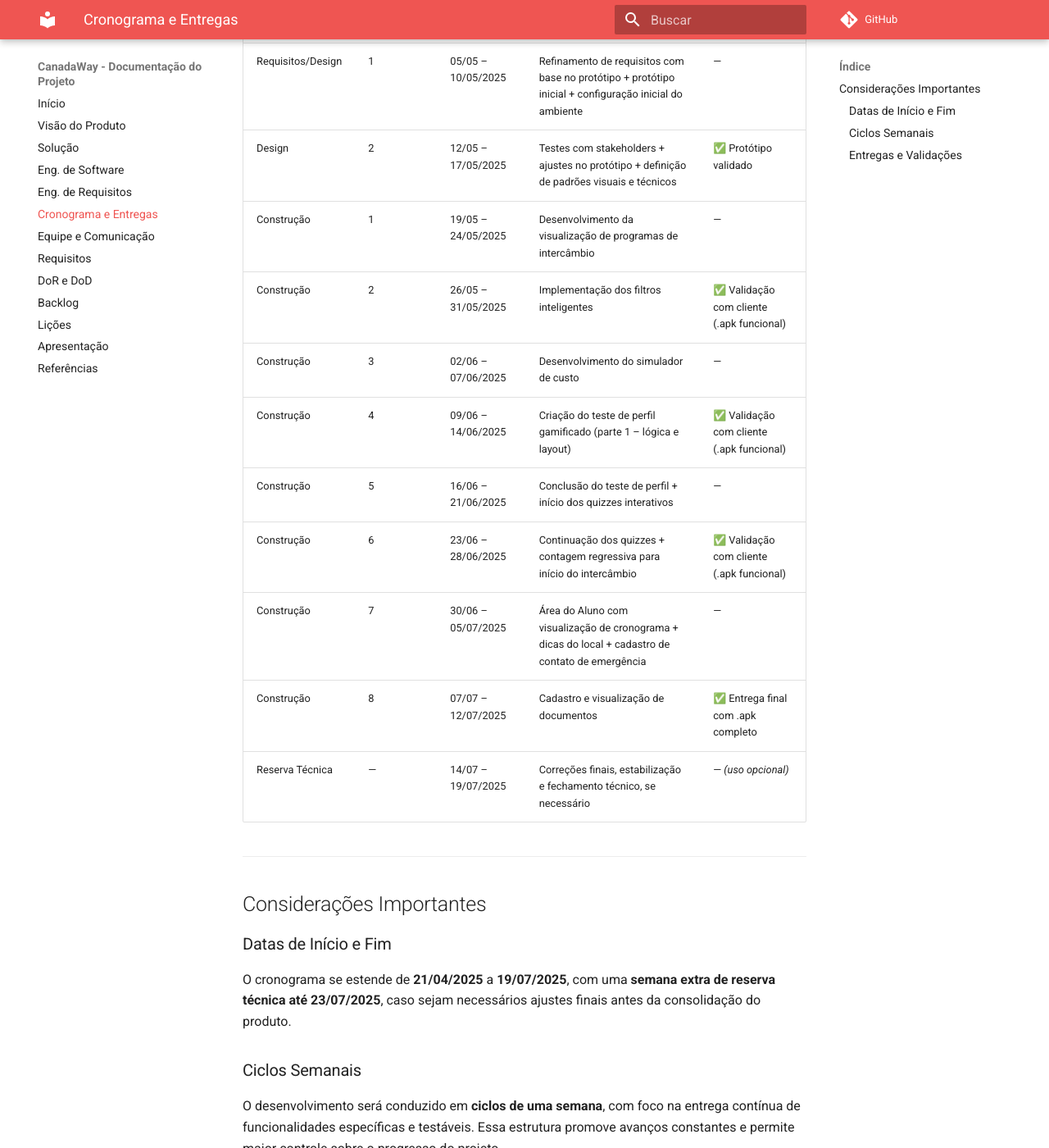
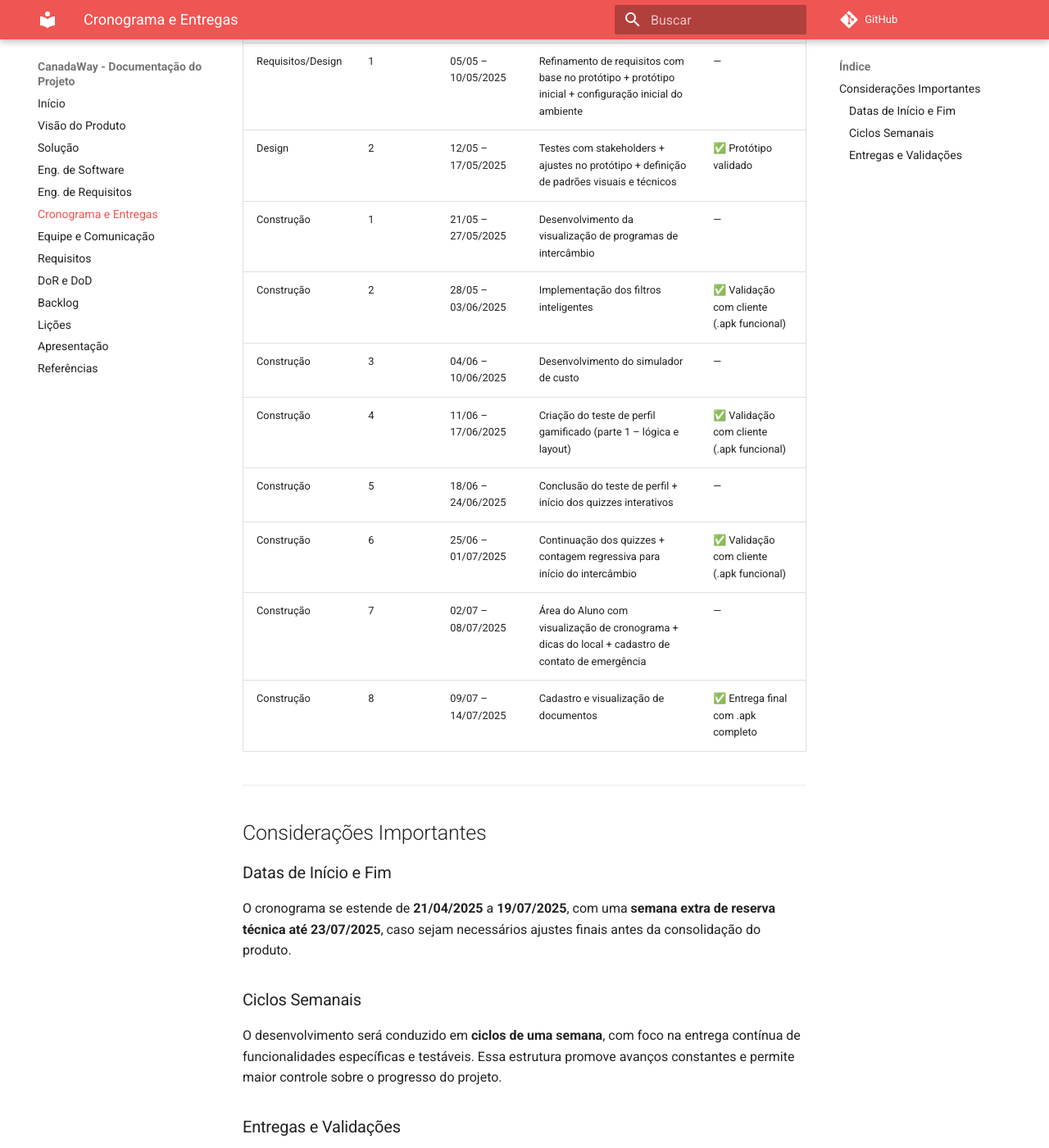
Before and after one commit to mdsreq-fga-unb/2025.1-T02-CanadaIntercambio, an MkDocs documentation site: the page built from docs/docs/cronograma.md, in a window 1280 px wide and 1400 px high, scrolled down 434 px. Shown: the whole window at 82% size. Built offline with MkDocs 1.6.1 and Material for MkDocs 9.7.7, drawn with Linux system fonts in a browser that asks for light colours; comment, search, counter and statistics services are not loaded.

Commit message:
Update cronograma.md

```diff
--- a/docs/docs/cronograma.md
+++ b/docs/docs/cronograma.md
@@ -9,15 +9,15 @@ A partir da estratégia de desenvolvimento de software estabelecida, tem-se a se
 | Requisitos        | 2        | 28/04 – 03/05/2025 | Priorização e escrita dos requisitos + montagem do backlog                                             | ✅ Validação do escopo e backlog          |
 | Requisitos/Design | 1        | 05/05 – 10/05/2025 | Refinamento de requisitos com base no protótipo + protótipo inicial + configuração inicial do ambiente | —                                        |
 | Design            | 2        | 12/05 – 17/05/2025 | Testes com stakeholders + ajustes no protótipo + definição de padrões visuais e técnicos               | ✅ Protótipo validado                     |
-| Construção        | 1        | 19/05 – 24/05/2025 | Desenvolvimento da visualização de programas de intercâmbio                                            | —                                        |
-| Construção        | 2        | 26/05 – 31/05/2025 | Implementação dos filtros inteligentes                                                                 | ✅ Validação com cliente (.apk funcional) |
-| Construção        | 3        | 02/06 – 07/06/2025 | Desenvolvimento do simulador de custo                                                                  | —                                        |
-| Construção        | 4        | 09/06 – 14/06/2025 | Criação do teste de perfil gamificado (parte 1 – lógica e layout)                                      | ✅ Validação com cliente (.apk funcional) |
-| Construção        | 5        | 16/06 – 21/06/2025 | Conclusão do teste de perfil + início dos quizzes interativos                                          | —                                        |
-| Construção        | 6        | 23/06 – 28/06/2025 | Continuação dos quizzes + contagem regressiva para início do intercâmbio                               | ✅ Validação com cliente (.apk funcional) |
-| Construção        | 7        | 30/06 – 05/07/2025 | Área do Aluno com visualização de cronograma + dicas do local + cadastro de contato de emergência      | —                                        |
-| Construção        | 8        | 07/07 – 12/07/2025 | Cadastro e visualização de documentos                                                                  | ✅ Entrega final com .apk completo        |
-| Reserva Técnica   | —        | 14/07 – 19/07/2025 | Correções finais, estabilização e fechamento técnico, se necessário                                    | — *(uso opcional)*                       |
+| Construção        | 1        | 21/05 – 27/05/2025 | Desenvolvimento da visualização de programas de intercâmbio                                            | —                                        |
+| Construção        | 2        | 28/05 – 03/06/2025 | Implementação dos filtros inteligentes                                                                 | ✅ Validação com cliente (.apk funcional) |
+| Construção        | 3        | 04/06 – 10/06/2025 | Desenvolvimento do simulador de custo                                                                  | —                                        |
+| Construção        | 4        | 11/06 – 17/06/2025 | Criação do teste de perfil gamificado (parte 1 – lógica e layout)                                      | ✅ Validação com cliente (.apk funcional) |
+| Construção        | 5        | 18/06 – 24/06/2025 | Conclusão do teste de perfil + início dos quizzes interativos                                          | —                                        |
+| Construção        | 6        | 25/06 – 01/07/2025 | Continuação dos quizzes + contagem regressiva para início do intercâmbio                               | ✅ Validação com cliente (.apk funcional) |
+| Construção        | 7        | 02/07 – 08/07/2025 | Área do Aluno com visualização de cronograma + dicas do local + cadastro de contato de emergência      | —                                        |
+| Construção        | 8        | 09/07 – 14/07/2025 | Cadastro e visualização de documentos                                                                  | ✅ Entrega final com .apk completo        |
+
 
 ---
 
```
